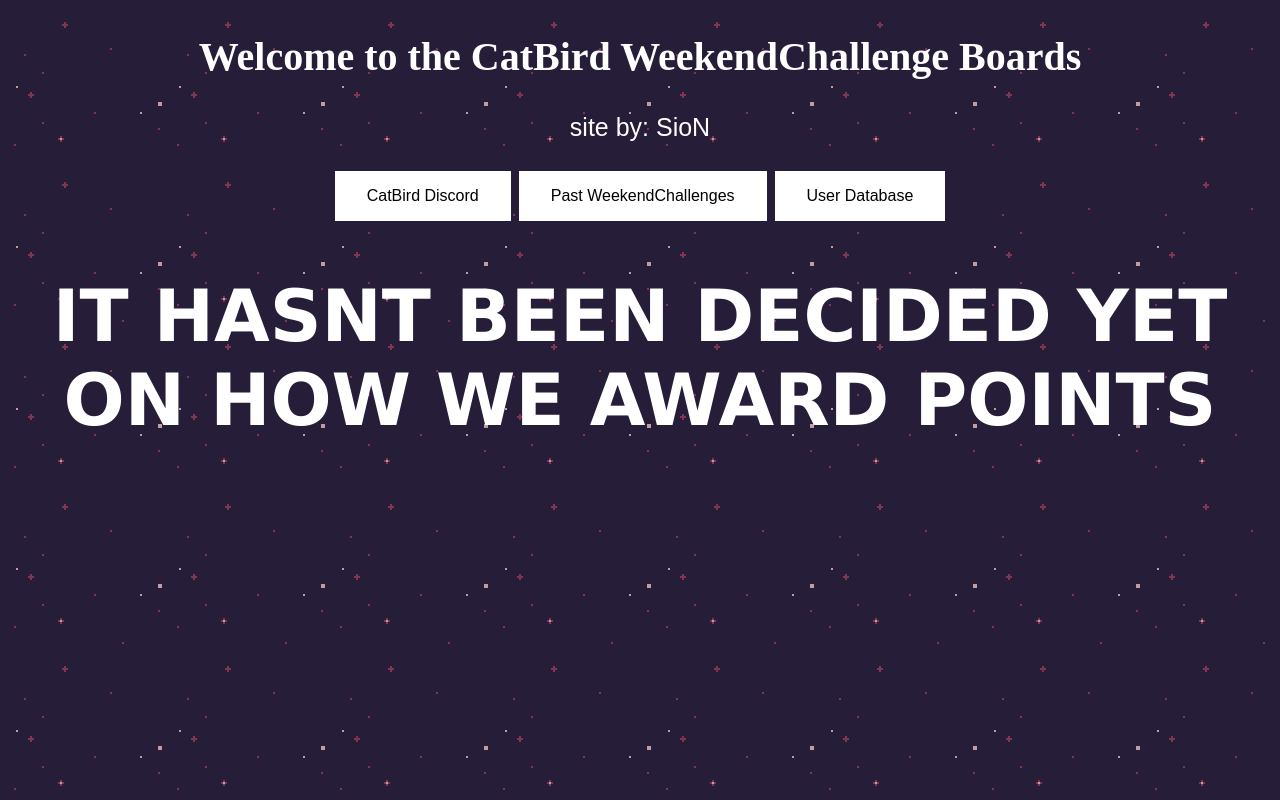
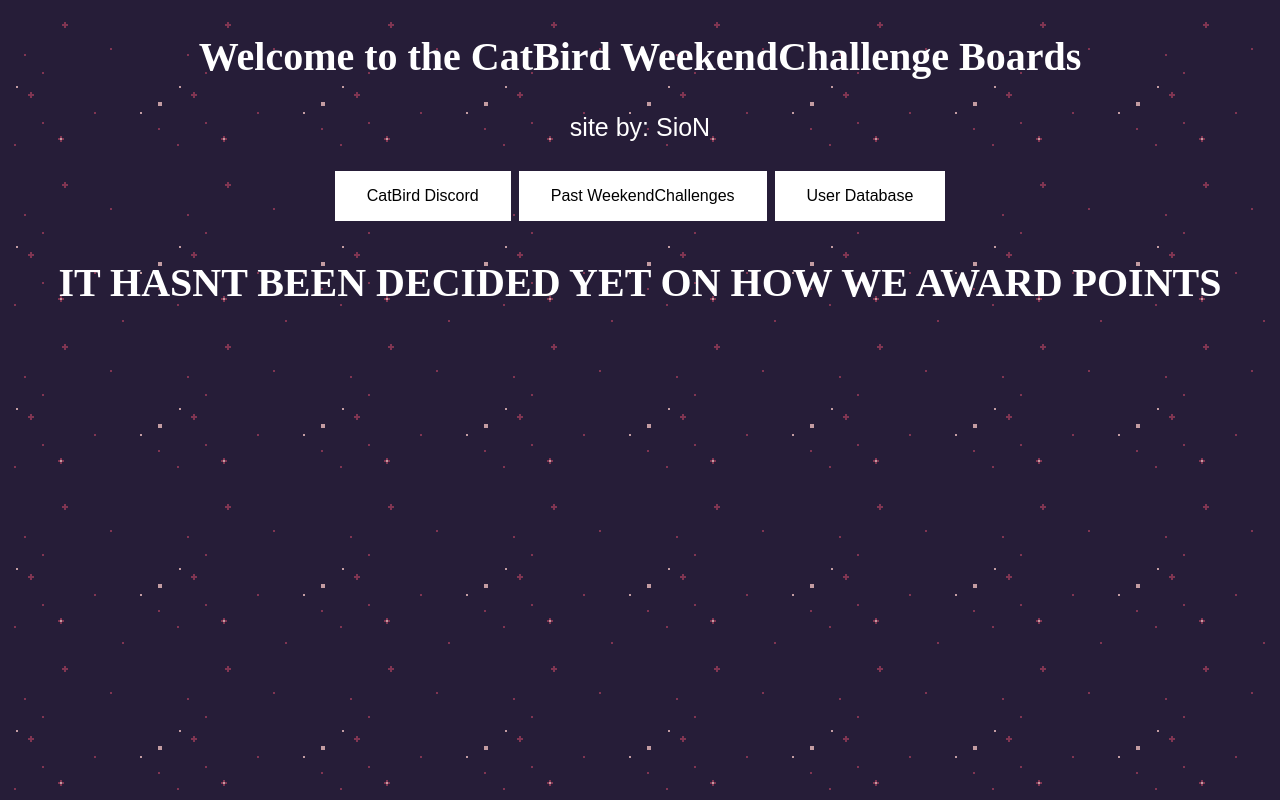
Before and after one commit to WeekendChallenge/WeekendChallenge.github.io, a plain HTML site: page index.html in a window 1280 px wide. Drawn offline with Linux system fonts and the light colour scheme.

Commit message:
Update index.html

```diff
--- a/index.html
+++ b/index.html
@@ -61,7 +61,7 @@ p {
     };
 </script>
 
-<h1>IT HASNT BEEN DECIDED YET ON HOW WE AWARD POINTS</h1>
+<h2>IT HASNT BEEN DECIDED YET ON HOW WE AWARD POINTS</h2>
 
 
 </body>
```
